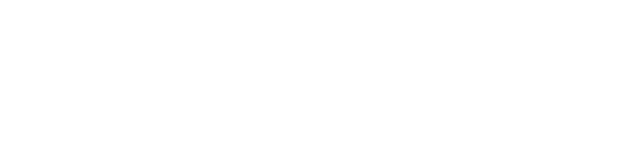
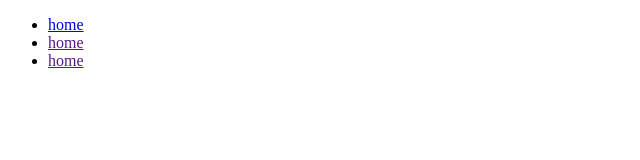
Before and after one commit to dilhan038/voorbeeld, a plain HTML site: page index.html in a window 1280 px wide. Shown: the whole page, without its empty margins (0-640 px from the left). Drawn offline with Linux system fonts and the light colour scheme.

Commit message:
navgation

```diff
--- a/index.html
+++ b/index.html
@@ -4,7 +4,15 @@
     <title> voorbeeldproject-home</title>
     </head>
     <body>
-        <header></header>
+        <header>
+            <nav>
+                <ul>
+                    <li><a href="index.html">home</a></li>
+                    <li><a href="">home</a></li>
+                    <li><a href="">home</a></li>
+                </ul>
+            </nav>
+        </header>
     <main></main>
     <footer></footer>
     </body>
```
